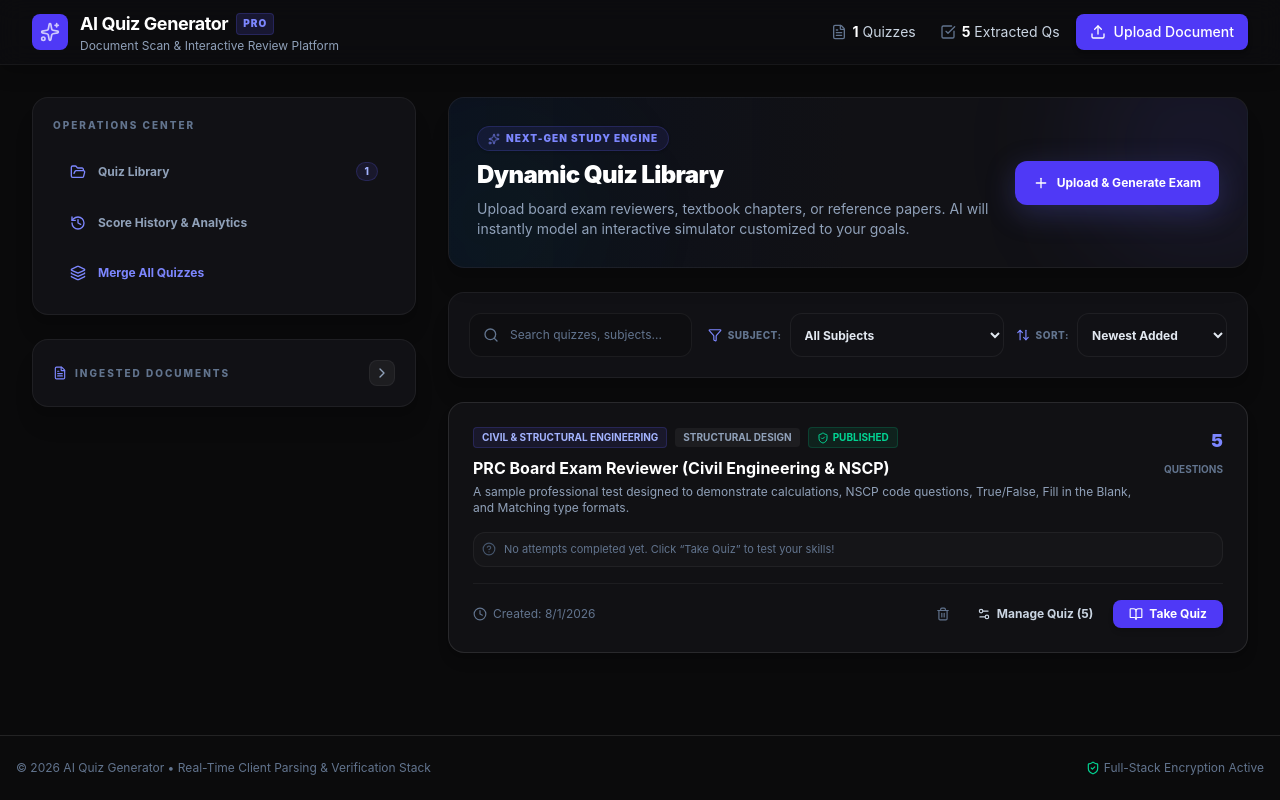
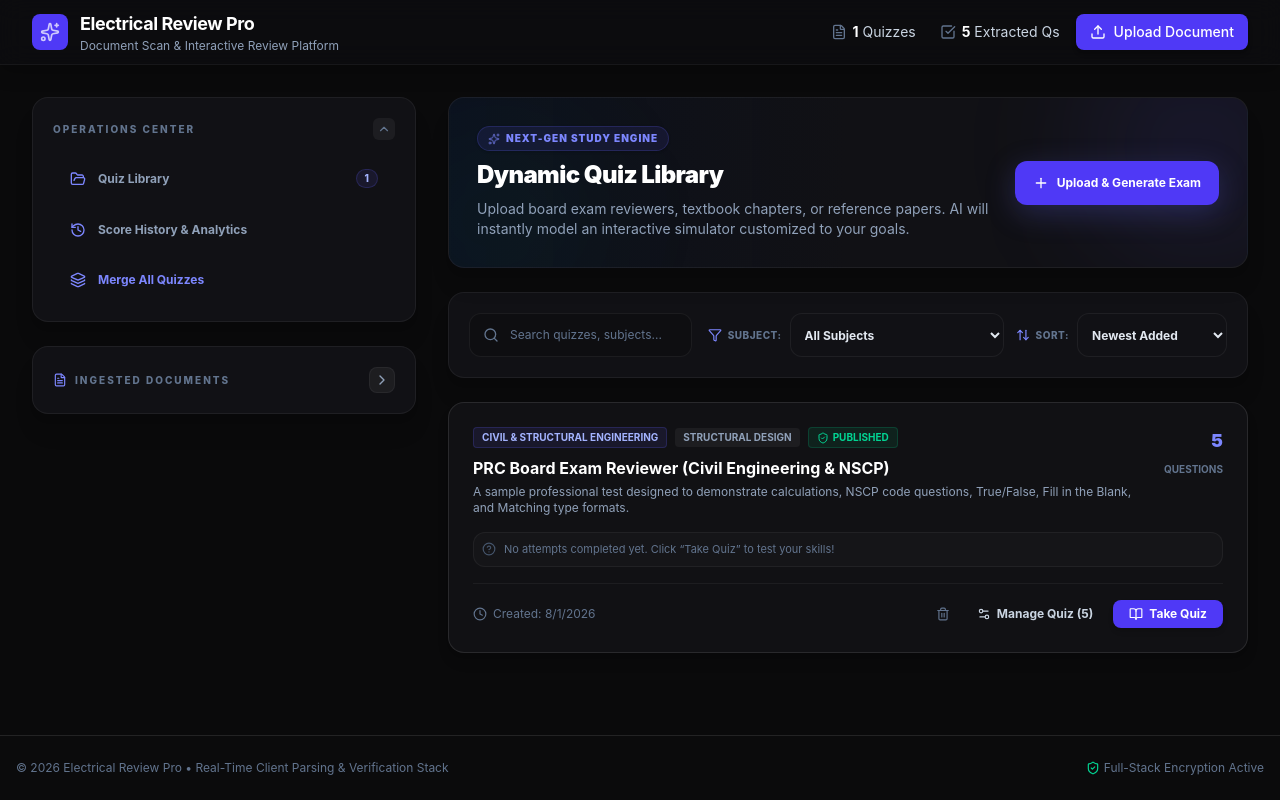
Before and after one commit to angeloperfecto/BOARD-EXAM-QUIZ, a Next.js app: page / in a window 1280 px wide. Built offline with nearby package versions, Linux system fonts and the light colour scheme.

Commit message:
chore: rename application to Electrical Review Pro
Updates application metadata, UI components, and storage keys to reflect the rebranding to Electrical Review Pro.

```diff
--- a/app/api/gemini/generate-quiz/route.ts
+++ b/app/api/gemini/generate-quiz/route.ts
@@ -389,7 +389,7 @@ Document Content:
   } catch (error: any) {
     console.error('Error generating quiz:', error);
     return NextResponse.json(
-      { error: 'AI Quiz Generation failed: ' + (error.message || error) },
+      { error: 'Electrical Review Pro generation failed: ' + (error.message || error) },
       { status: 500 }
     );
   }
--- a/app/layout.tsx
+++ b/app/layout.tsx
@@ -3,8 +3,8 @@ import './globals.css'; // Global styles
 import 'katex/dist/katex.min.css'; // Mathematical rendering styles
 
 export const metadata: Metadata = {
-  title: 'My Google AI Studio App',
-  description: 'My Google AI Studio App',
+  title: 'Electrical Review Pro',
+  description: 'An intelligent review generator that automatically extracts questions, tables, and images from PDF and Word documents to create interactive quizzes.',
 };
 
 export default function RootLayout({children}: {children: React.ReactNode}) {
--- a/app/page.tsx
+++ b/app/page.tsx
@@ -48,7 +48,8 @@ import {
   XCircle,
   Zap,
   Star,
-  Info
+  Info,
+  ChevronDown
 } from 'lucide-react';
 import { cn } from '@/lib/utils';
 import { QuestionType, Question, Quiz, QuizAttempt, ExtractionLog } from '@/lib/types';
@@ -172,13 +173,14 @@ const SAMPLE_QUIZ: Quiz = {
   ]
 };
 
-export default function AIQuizGenerator() {
+export default function ElectricalReviewPro() {
   // Application states
   const [quizzes, setQuizzes] = useState<Quiz[]>([]);
   const [selectedQuiz, setSelectedQuiz] = useState<Quiz | null>(null);
   const [activeMode, setActiveMode] = useState<'list' | 'take' | 'edit' | 'extract' | 'history'>('list');
   const [logsExpanded, setLogsExpanded] = useState<boolean>(false);
   const [docsExpanded, setDocsExpanded] = useState<boolean>(false);
+  const [opsCenterExpanded, setOpsCenterExpanded] = useState<boolean>(true);
   const [activeQuestionIndex, setActiveQuestionIndex] = useState<number>(0);
   const [userAnswers, setUserAnswers] = useState<Record<string, any>>({});
   const [quizAttempt, setQuizAttempt] = useState<QuizAttempt | null>(null);
@@ -344,7 +346,12 @@ export default function AIQuizGenerator() {
   // Initialize and load quizzes from local storage
   useEffect(() => {
     if (typeof window !== 'undefined') {
-      const stored = localStorage.getItem('ai_quiz_generator_quizzes');
+      let stored = localStorage.getItem('electrical_review_pro_quizzes');
+      if (!stored) {
+        stored = localStorage.getItem('ai_quiz_generator_quizzes'); // migration
+        if (stored) localStorage.setItem('electrical_review_pro_quizzes', stored);
+      }
+
       if (stored) {
         try {
           const parsed = JSON.parse(stored);
@@ -361,7 +368,7 @@ export default function AIQuizGenerator() {
         // Seed with sample quiz
         setQuizzes([SAMPLE_QUIZ]);
         setSelectedQuiz(SAMPLE_QUIZ);
-        localStorage.setItem('ai_quiz_generator_quizzes', JSON.stringify([SAMPLE_QUIZ]));
+        localStorage.setItem('electrical_review_pro_quizzes', JSON.stringify([SAMPLE_QUIZ]));
       }
     }
   }, []);
@@ -369,13 +376,18 @@ export default function AIQuizGenerator() {
   // Save quizzes to local storage helper
   const saveQuizzesToStorage = (updatedQuizzes: Quiz[]) => {
     setQuizzes(updatedQuizzes);
-    localStorage.setItem('ai_quiz_generator_quizzes', JSON.stringify(updatedQuizzes));
+    localStorage.setItem('electrical_review_pro_quizzes', JSON.stringify(updatedQuizzes));
   };
 
   // Load score history attempts from local storage on mount
   useEffect(() => {
     if (typeof window !== 'undefined') {
-      const stored = localStorage.getItem('ai_quiz_generator_attempts');
+      let stored = localStorage.getItem('electrical_review_pro_attempts');
+      if (!stored) {
+        stored = localStorage.getItem('ai_quiz_generator_attempts'); // migration
+        if (stored) localStorage.setItem('electrical_review_pro_attempts', stored);
+      }
+
       if (stored) {
         try {
           setAttempts(JSON.parse(stored));
@@ -389,7 +401,7 @@ export default function AIQuizGenerator() {
   // Save attempts helper
   const saveAttemptsToStorage = (updatedAttempts: QuizAttempt[]) => {
     setAttempts(updatedAttempts);
-    localStorage.setItem('ai_quiz_generator_attempts', JSON.stringify(updatedAttempts));
+    localStorage.setItem('electrical_review_pro_attempts', JSON.stringify(updatedAttempts));
   };
 
   // Get details for any attempt
@@ -892,7 +904,7 @@ export default function AIQuizGenerator() {
     setExtractionLogs(prev => prev.map(l => l.id === logId ? { ...l, status: 'success' } : l));
   };
 
-  // AI Quiz Generator Caller
+  // Electrical Review Pro Caller
   const generateQuizFromFiles = async () => {
     if (uploadedFiles.length === 0) {
       alert('Please upload at least one PDF or Word document first.');
@@ -1394,8 +1406,7 @@ export default function AIQuizGenerator() {
             </div>
             <div>
               <h1 className="text-lg font-bold tracking-tight text-white flex items-center gap-2">
-                <span>AI Quiz Generator</span>
-                <span className="px-1.5 py-0.5 bg-indigo-500/15 text-indigo-400 text-[10px] font-black tracking-widest uppercase rounded border border-indigo-500/20">PRO</span>
+                <span>Electrical Review Pro</span>
               </h1>
               <p className="text-xs text-slate-400">Document Scan & Interactive Review Platform</p>
             </div>
@@ -1583,10 +1594,21 @@ export default function AIQuizGenerator() {
           <div className="lg:col-span-4 flex flex-col gap-6 order-last lg:order-first">
 
             {/* Quick Stats Panel / Action Cards (Visible only on desktop as mobile has top tabs) */}
-            <div className="hidden lg:block bg-[#111115] border border-white/[0.06] rounded-2xl p-5 shadow-xl">
-              <h3 className="text-[10px] uppercase tracking-[0.2em] text-slate-500 font-extrabold mb-4">Operations Center</h3>
-
-              <div className="flex flex-col gap-2">
+            <div className="hidden lg:block bg-[#111115] border border-white/[0.06] rounded-2xl p-5 shadow-xl transition-all">
+              <button
+                onClick={() => setOpsCenterExpanded(!opsCenterExpanded)}
+                className="w-full flex items-center justify-between text-left cursor-pointer hover:opacity-80 transition-opacity"
+              >
+                <h3 className="text-[10px] uppercase tracking-[0.2em] text-slate-500 font-extrabold mb-0">Operations Center</h3>
+                <div className="text-slate-500 bg-white/5 p-1 rounded-md">
+                  <motion.div animate={{ rotate: opsCenterExpanded ? 180 : 0 }} transition={{ duration: 0.2 }}>
+                    <ChevronDown className="w-3.5 h-3.5" />
+                  </motion.div>
+                </div>
+              </button>
+
+              {opsCenterExpanded && (
+                <div className="flex flex-col gap-2 mt-4">
                   <button
                     onClick={() => {
                       setActiveMode('list');
@@ -1635,6 +1657,7 @@ export default function AIQuizGenerator() {
                     <span>Merge All Quizzes</span>
                   </button>
                 </div>
+              )}
             </div>
 
             {/* Document Library - Collapsible with beautiful header trigger */}
@@ -3890,7 +3913,7 @@ export default function AIQuizGenerator() {
       {/* Footer */}
       <footer className="bg-[#0B0B0C] border-t border-white/10 mt-12 py-6 text-center text-xs text-slate-500">
         <div className="max-w-7xl mx-auto px-4 flex flex-col sm:flex-row items-center justify-between gap-4">
-          <p>© 2026 AI Quiz Generator • Real-Time Client Parsing & Verification Stack</p>
+          <p>© 2026 Electrical Review Pro • Real-Time Client Parsing & Verification Stack</p>
           <div className="flex items-center gap-4">
             <span className="flex items-center gap-1">
               <ShieldCheck className="w-3.5 h-3.5 text-emerald-400" />
--- a/metadata.json
+++ b/metadata.json
@@ -1,6 +1,6 @@
 {
-  "name": "AI Quiz Generator",
-  "description": "An intelligent quiz generator that automatically extracts questions, tables, and images from PDF and Word documents to create interactive quizzes.",
+  "name": "Electrical Review Pro",
+  "description": "An intelligent review generator that automatically extracts questions, tables, and images from PDF and Word documents to create interactive quizzes.",
   "requestFramePermissions": [],
   "majorCapabilities": ["MAJOR_CAPABILITY_SERVER_SIDE_GEMINI_API"]
 }
```
Lines whose indentation alone changed are shown as unchanged.
